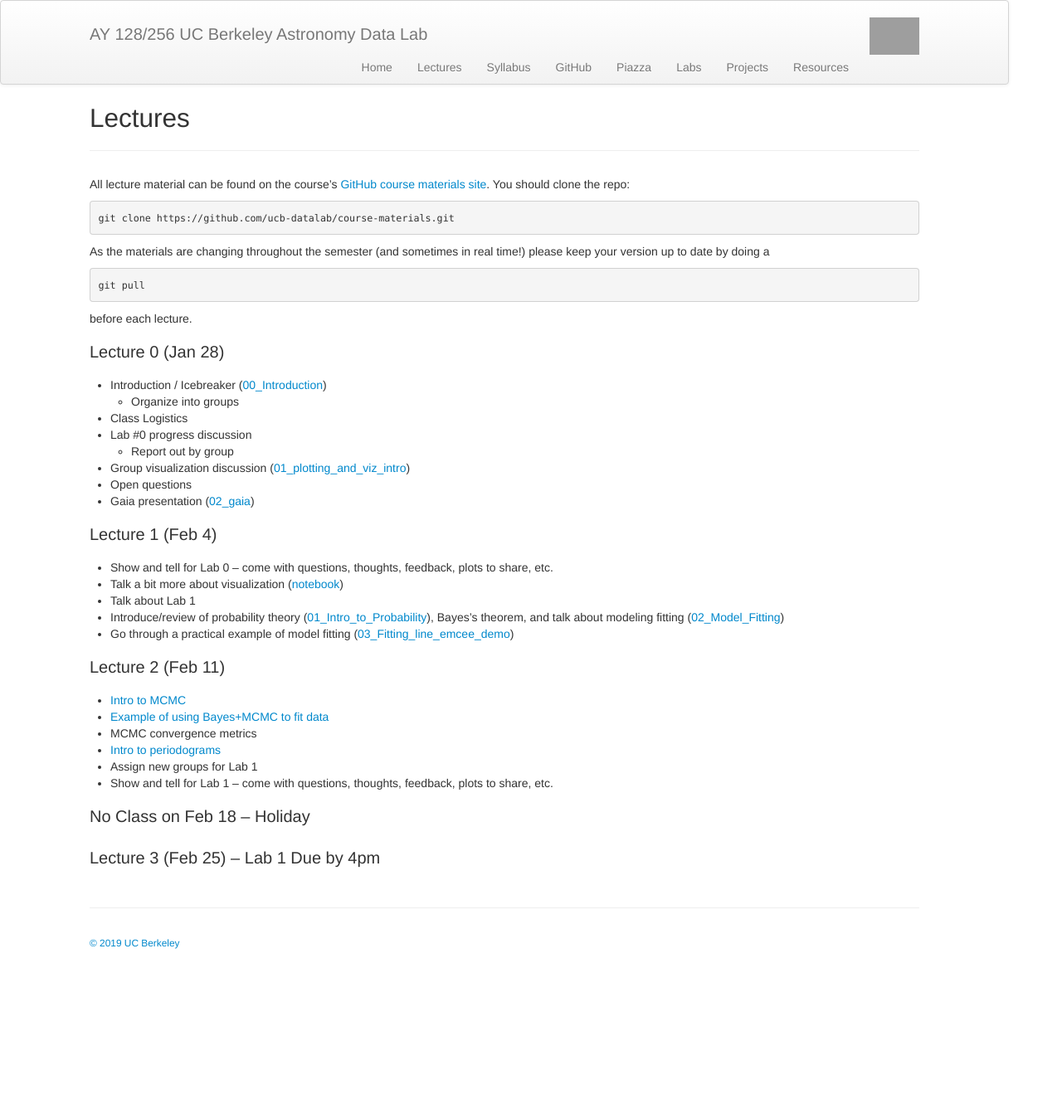
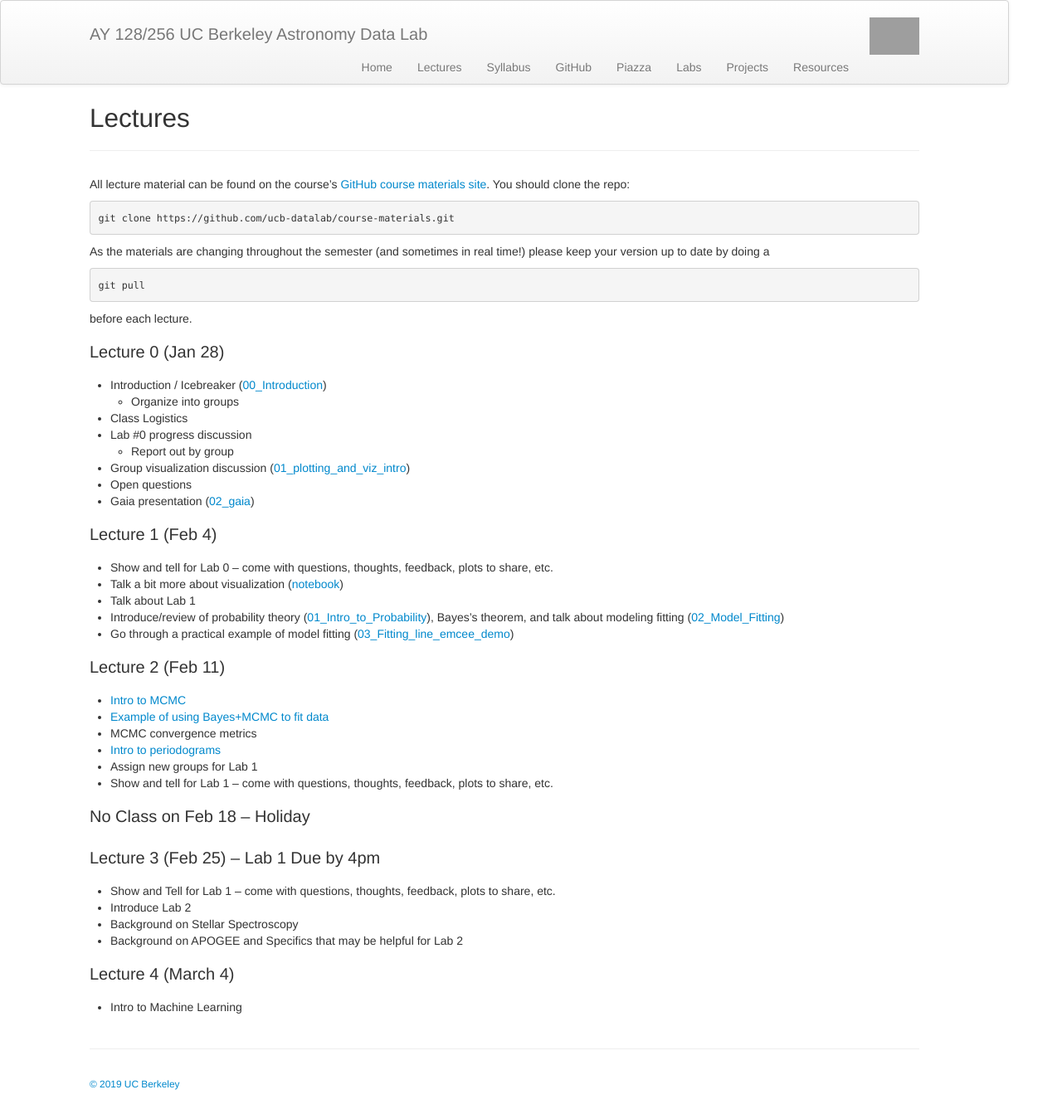
Before and after one commit to ucb-datalab/ucb-datalab.github.io, a Jekyll site: the page built from pages/lectures.md, in a window 1280 px wide. Shown: the whole page at 83% size. Built offline with Jekyll 4.4.1, drawn with Linux system fonts in a browser that asks for light colours; before the commit the page ends 1167 px from its top, so only the background shows below that; grey boxes are pictures that could not be loaded.

Commit message:
updating schedule

```diff
--- a/pages/lectures.md
+++ b/pages/lectures.md
@@ -50,3 +50,12 @@ before each lecture.
 ### No Class on Feb 18 -- Holiday
 
 ### Lecture 3 (Feb 25)  -- Lab 1 Due by 4pm
+
+- Show and Tell for Lab 1 &ndash; come with questions, thoughts, feedback, plots to share, etc.
+- Introduce Lab 2
+- Background on Stellar Spectroscopy
+- Background on APOGEE and Specifics that may be helpful for Lab 2
+
+### Lecture 4 (March 4)
+
+- Intro to Machine Learning
```
